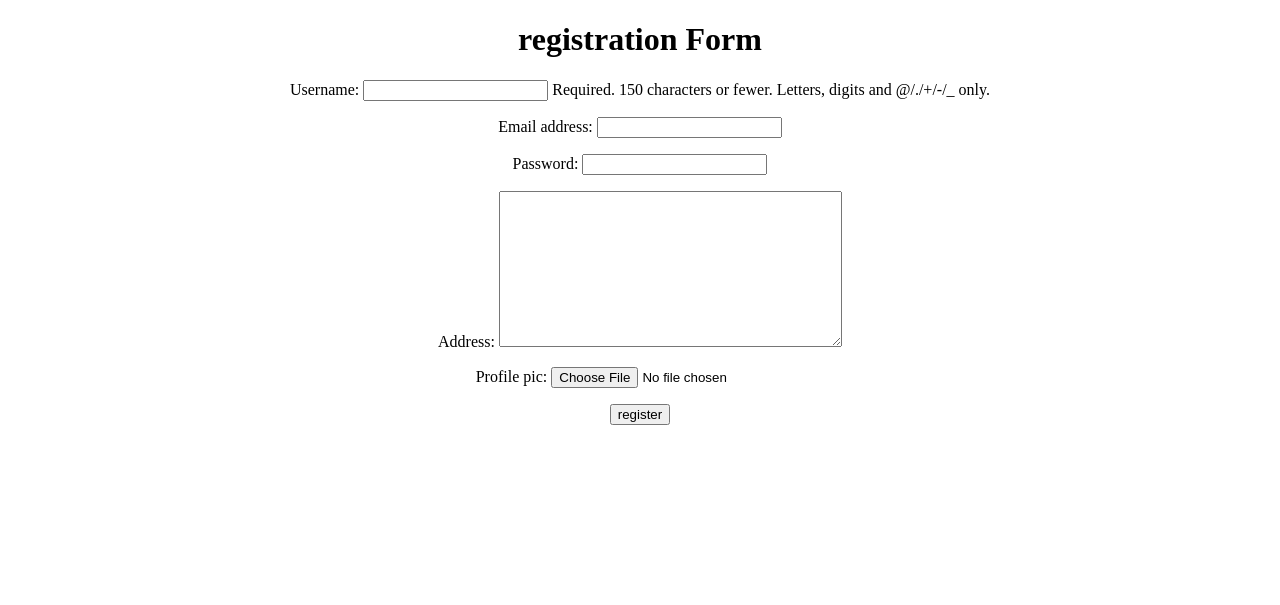
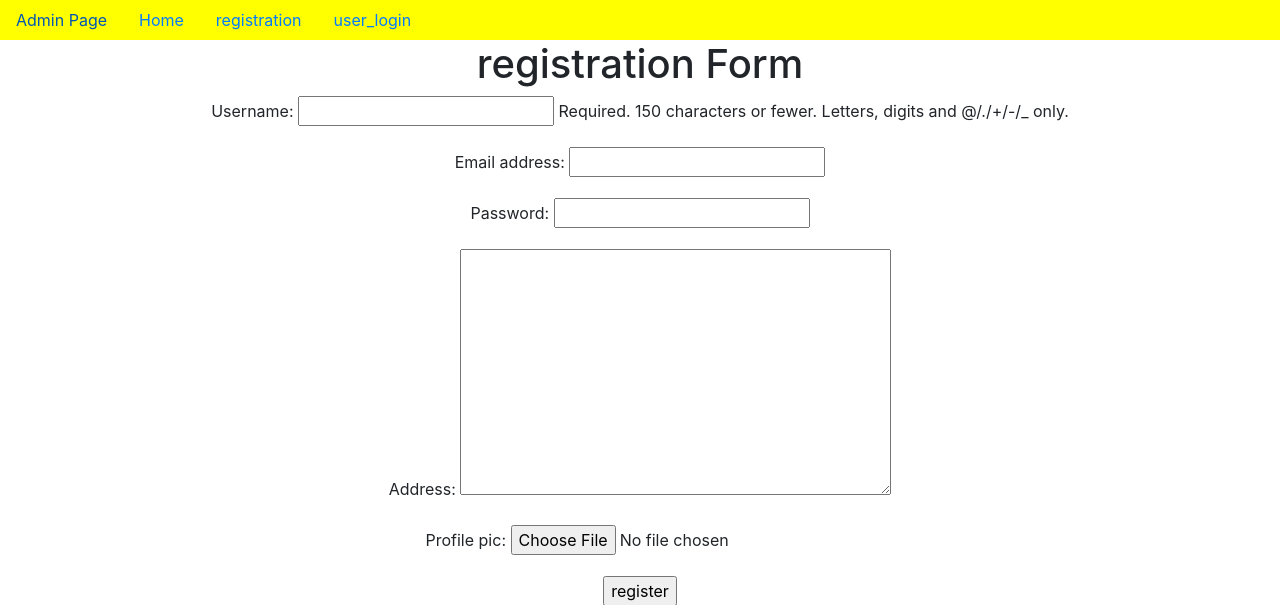
Before and after one commit to Sreenu417/User_registration_media_directory, a Django app: page /registration/ in a window 1280 px wide. Shown: the top 605 px of the page. Run offline with Django 4.2, Linux system fonts and the light colour scheme.

Commit message:
first commit

```diff
--- a/Mediadir/urls.py
+++ b/Mediadir/urls.py
@@ -23,6 +23,10 @@ from app.views import *
 urlpatterns = [
     path("admin/", admin.site.urls),
     path('registration/',registration,name='registration'),
+    path('home/',home,name='home'),
+    path('user_login/',user_login,name='user_login'),
+    path('user_logout/',user_logout,name='user_logout'),
+
 
 
 
--- a/app/views.py
+++ b/app/views.py
@@ -1,11 +1,24 @@
 from django.shortcuts import render
 from app.forms import *
+from app.models import *
 from django.http import HttpResponse
 
 from django.core.mail import send_mail
+from django.contrib.auth import authenticate, login,logout
+from django.http import HttpResponseRedirect
+from django.urls import reverse
+from django.contrib.auth.decorators import login_required
+
+
 
 
 # Create your views here.
+
+
+
+
+
+
 def registration(request):
     ufo=UserForm()
     pfo=ProfileForm()
@@ -45,3 +58,40 @@ def registration(request):
             return HttpResponse('Not valid user information')
 
     return render(request,'registration.html',d)
+
+
+
+
+
+
+
+
+def home(request):
+
+    if request.session.get('username'):
+        username=request.session.get('username')
+        d={'username':username}
+        return render(request,'home.html',d)
+    return render(request,'home.html')
+
+
+def user_login(request):
+    if request.method=='POST':
+        username=request.POST['username']
+        password=request.POST['password']
+        AUO=authenticate(username=username,password=password)
+        if AUO and AUO.is_active:
+            login(request,AUO)
+            request.session['username']=username
+            return HttpResponseRedirect(reverse('home'))
+        else:
+            return HttpResponse('In valid userdata')
+
+    return render(request,'user_login.html')
+
+
+
+@login_required
+def user_logout(request):
+    logout(request)
+    return HttpResponseRedirect(reverse('home'))
--- /dev/null
+++ b/templates/dummy.html
@@ -0,0 +1,63 @@
+<!doctype html>
+<html lang="en">
+  <head>
+    <!-- Required meta tags -->
+    <meta charset="utf-8">
+    <meta name="viewport" content="width=device-width, initial-scale=1, shrink-to-fit=no">
+
+    <!-- Bootstrap CSS -->
+    <link rel="stylesheet" href="https://cdn.jsdelivr.net/npm/bootstrap@4.6.2/dist/css/bootstrap.min.css" integrity="sha384-xOolHFLEh07PJGoPkLv1IbcEPTNtaed2xpHsD9ESMhqIYd0nLMwNLD69Npy4HI+N" crossorigin="anonymous">
+{% block title %}
+    <title> Dummy </title>
+{% endblock %}
+  </head>
+  <body>
+
+    <nav class="nav" style="background-color: yellow;">
+        <a href='{% url "admin:index" %}' class="nav-link">Admin Page</a>
+        <a href='{% url "home" %}' class="nav-link"> Home </a>
+        <a href='{% url "registration" %}' class="nav-link">registration</a>
+
+        {% if user.is_authenticated %}
+
+
+
+        <a href='{% url "user_logout"%}' class="nav-link">user-logout</a>     <!--3-->
+
+        {% else %}
+
+        <a href='{% url "user_login" %}' class="nav-link"> user_login </a><!--2-->
+
+        {% endif %}
+
+
+
+
+
+
+
+    </nav>
+
+
+
+    <!-- Optional JavaScript; choose one of the two! -->
+
+    <!-- Option 1: jQuery and Bootstrap Bundle (includes Popper) -->
+    <script src="https://cdn.jsdelivr.net/npm/jquery@3.5.1/dist/jquery.slim.min.js" integrity="sha384-DfXdz2htPH0lsSSs5nCTpuj/zy4C+OGpamoFVy38MVBnE+IbbVYUew+OrCXaRkfj" crossorigin="anonymous"></script>
+    <script src="https://cdn.jsdelivr.net/npm/bootstrap@4.6.2/dist/js/bootstrap.bundle.min.js" integrity="sha384-Fy6S3B9q64WdZWQUiU+q4/2Lc9npb8tCaSX9FK7E8HnRr0Jz8D6OP9dO5Vg3Q9ct" crossorigin="anonymous"></script>
+
+    <!-- Option 2: Separate Popper and Bootstrap JS -->
+    <!--
+    <script src="https://cdn.jsdelivr.net/npm/jquery@3.5.1/dist/jquery.slim.min.js" integrity="sha384-DfXdz2htPH0lsSSs5nCTpuj/zy4C+OGpamoFVy38MVBnE+IbbVYUew+OrCXaRkfj" crossorigin="anonymous"></script>
+    <script src="https://cdn.jsdelivr.net/npm/popper.js@1.16.1/dist/umd/popper.min.js" integrity="sha384-9/reFTGAW83EW2RDu2S0VKaIzap3H66lZH81PoYlFhbGU+6BZp6G7niu735Sk7lN" crossorigin="anonymous"></script>
+    <script src="https://cdn.jsdelivr.net/npm/bootstrap@4.6.2/dist/js/bootstrap.min.js" integrity="sha384-+sLIOodYLS7CIrQpBjl+C7nPvqq+FbNUBDunl/OZv93DB7Ln/533i8e/mZXLi/P+" crossorigin="anonymous"></script>
+    -->
+
+
+
+
+    {% block body_block %}
+
+    {% endblock %}
+  </body>
+</html>
--- a/templates/registration.html
+++ b/templates/registration.html
@@ -4,9 +4,18 @@
     <meta charset="UTF-8">
     <meta http-equiv="X-UA-Compatible" content="IE=edge">
     <meta name="viewport" content="width=device-width, initial-scale=1.0">
-    <title>Document</title>
+
+
+    {% extends 'dummy.html' %}
+
+    {% block title %}
+    <title>Registration</title>
+    {% endblock %}
+
 </head>
 <body>
+
+    {% block body_block %}
     <center>
         <h1>registration Form</h1>
 
@@ -19,5 +28,7 @@
         </form>
 
     </center>
+    {% endblock %}
+
 </body>
 </html>
```
Also changed, not shown: templates/home.html (added, +28 -0 lines), templates/user_login.html (added, +48 -0 lines), db.sqlite3, media/pp/Cena.jpg (added), media/pp/X-mas.jpg (added), media/pp/X-mas_u53x3FY.jpg (added).
